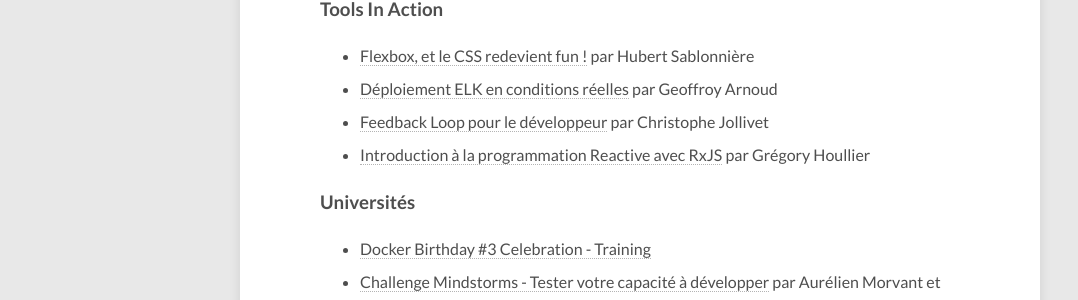
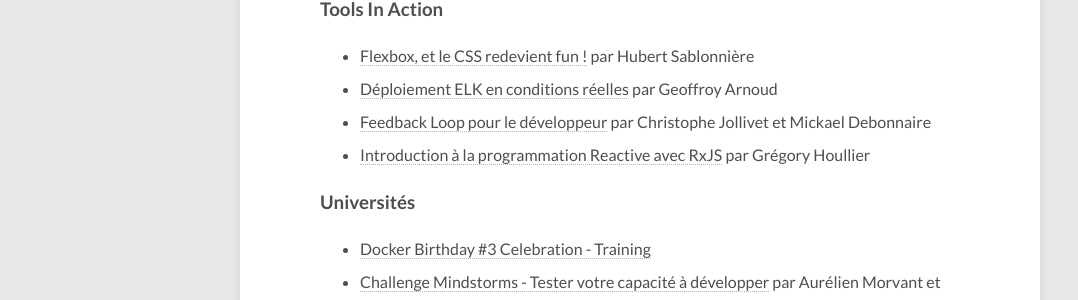
Before and after one commit to breizhcamp/blog, a Jekyll site: the page built from _posts/2016-02-12-PremiersTalks.markdown, in a window 1280 px wide and 900 px high, scrolled down 759 px. Shown: the part 148-448 px from the top of the window, without its empty margins (0-1078 px from the left). Built offline with Jekyll 4.4.1, drawn with Linux system fonts in a browser that asks for light colours; nearby versions of some CDN libraries; comment, search, counter and statistics services are not loaded.

Commit message:
add missing co-speaker

```diff
--- a/_posts/2016-02-12-PremiersTalks.markdown
+++ b/_posts/2016-02-12-PremiersTalks.markdown
@@ -25,7 +25,7 @@
 ### Tools In Action
 * [Flexbox, et le CSS redevient fun !](#tia-1) par Hubert Sablonnière
 * [Déploiement ELK en conditions réelles](#tia-2) par Geoffroy Arnoud
-* [Feedback Loop pour le développeur](#tia-3) par Christophe Jollivet
+* [Feedback Loop pour le développeur](#tia-3) par Christophe Jollivet et Mickael Debonnaire
 * [Introduction à la programmation Reactive avec RxJS](#tia-4) par Grégory Houllier
 
 ### Universités
@@ -160,6 +160,7 @@
 >Au cours de cette présentation, nous vous montrerons quelques outils et astuces pour vous permettre de réduire votre boucle de feedback. Nous aborderons les systèmes qui redémarrent automatiquement vos projets ou exécutent vos tests lors des changements de code. Enfin nous vous présenterons des outils permettant de synchroniser vos tests manuels entre plusieurs navigateurs.
 
 Speakers :
+
 * **Christophe Jollivet** - [@jollivetc](https://twitter.com/jollivetc)
 * **Mickael Debonnaire** - [@mdebonnaire](https://twitter.com/mdebonnaire)
 
@@ -199,6 +200,7 @@
 >Au final, nous verrons si le langage est plus fort que l'algorithmique !
 
 Speakers :
+
 * **Aurélien Morvant** - [@AurelienMorvant](https://twitter.com/AurelienMorvant)
 * **Sylvain Révereault** - [@srevereault](https://twitter.com/srevereault)
 
```
